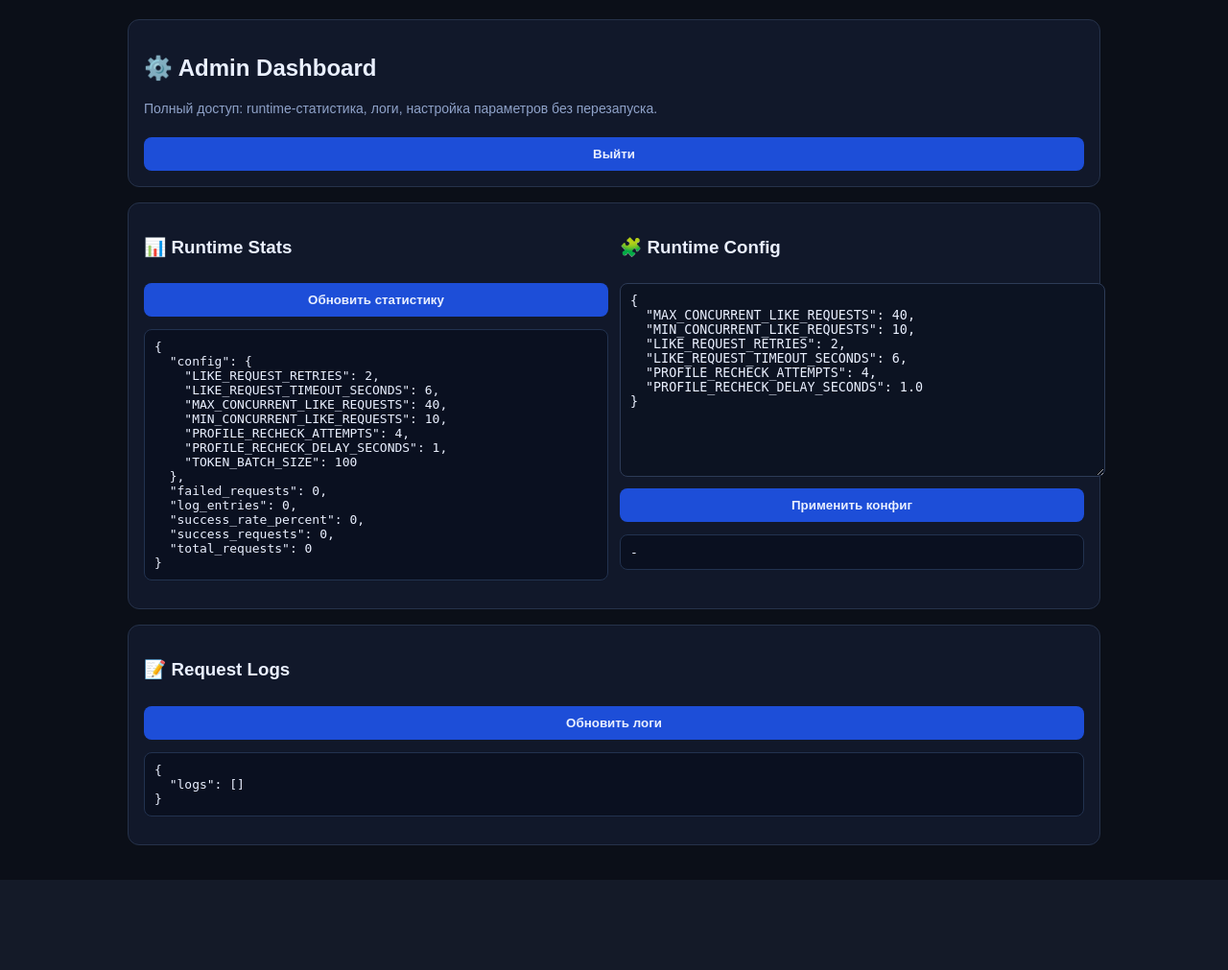
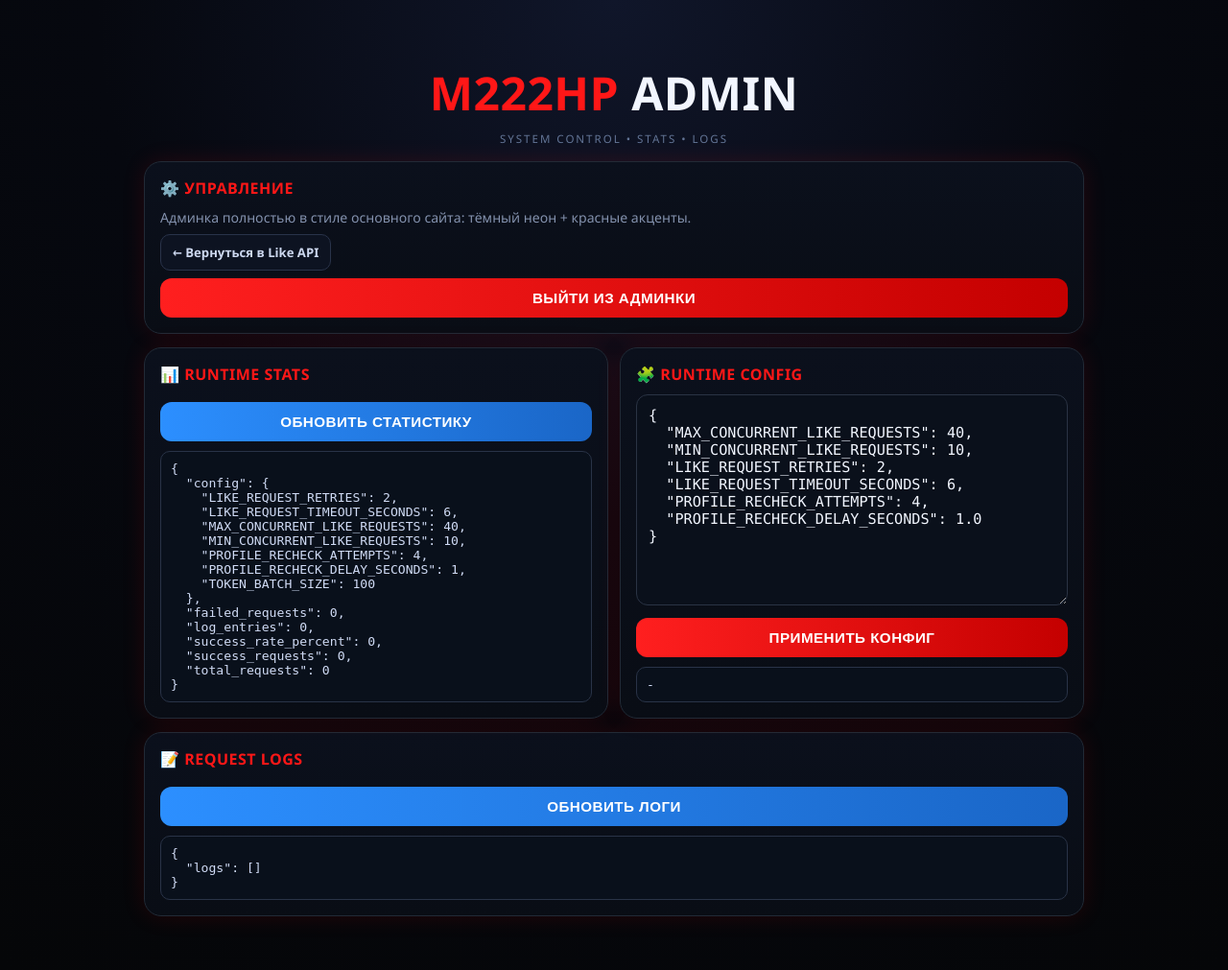
Before and after one commit to nursailauov/like, a Flask app: page /admin in a window 1280 px wide. Shown: the whole page at 96% size. Before the commit the page ends 917 px from the top, so only its background shows below. Run offline with Flask 3, Linux system fonts and the light colour scheme; the visitor is signed in with stand-in values (Sample User, id 1); data that the repository does not hold is empty.

Commit message:
Restyle admin panel to match main neon dark theme

```diff
--- a/templates/admin.html
+++ b/templates/admin.html
@@ -3,45 +3,182 @@
 <head>
   <meta charset="UTF-8" />
   <meta name="viewport" content="width=device-width, initial-scale=1" />
-  <title>Admin Panel</title>
+  <title>M222HP • Admin</title>
   <style>
-    body { font-family: Arial, sans-serif; background:#0b0f18; color:#eaf0ff; margin:0; padding:20px; }
-    .card { max-width: 980px; margin: 0 auto 16px; background:#11182a; border:1px solid #26324a; border-radius:12px; padding:16px; }
-    input, button, textarea { width:100%; margin-top:8px; padding:10px; border-radius:8px; border:1px solid #2d3b57; background:#0c1322; color:#eaf0ff; }
-    button { cursor:pointer; background:#1d4ed8; border:0; font-weight:700; }
-    pre { white-space:pre-wrap; background:#0a1020; border:1px solid #22324f; border-radius:8px; padding:10px; max-height:380px; overflow:auto; }
-    .row { display:grid; grid-template-columns:1fr 1fr; gap:12px; }
-    .muted { color:#8fa2c9; font-size:14px; }
+    :root {
+      --bg: #050608;
+      --line: #222a36;
+      --red: #ff1717;
+      --red-soft: rgba(255, 20, 20, 0.28);
+      --blue: #2f8fff;
+      --text: #f2f6ff;
+      --muted: #8391ad;
+      --card: linear-gradient(180deg, #0b101c, #090d15);
+    }
+
+    * { box-sizing: border-box; }
+
+    body {
+      margin: 0;
+      min-height: 100vh;
+      font-family: "Segoe UI", Tahoma, Geneva, Verdana, sans-serif;
+      color: var(--text);
+      background: radial-gradient(circle at top, #10162a 0%, #06080f 45%, var(--bg) 100%);
+      padding: 24px 14px 42px;
+    }
+
+    .shell { width: min(980px, 100%); margin: 40px auto 0; }
+
+    .brand { text-align: center; margin-bottom: 16px; }
+    .brand h1 {
+      margin: 0;
+      font-size: clamp(1.9rem, 4.5vw, 3rem);
+      font-weight: 900;
+      letter-spacing: 0.5px;
+      text-transform: uppercase;
+    }
+    .brand h1 span { color: var(--red); }
+    .brand p {
+      margin: 8px 0 0;
+      color: #637596;
+      text-transform: uppercase;
+      letter-spacing: 2px;
+      font-size: 0.72rem;
+    }
+
+    .panel {
+      background: var(--card);
+      border: 1px solid var(--line);
+      border-radius: 18px;
+      padding: 16px;
+      box-shadow: 0 0 24px rgba(255, 0, 0, 0.12);
+      margin-bottom: 14px;
+    }
+
+    .title {
+      margin: 0 0 10px;
+      text-transform: uppercase;
+      font-size: 1rem;
+      letter-spacing: 0.5px;
+      color: var(--red);
+      font-weight: 900;
+    }
+
+    .muted { color: var(--muted); font-size: .88rem; margin: 0; }
+
+    label { display:block; font-size:.85rem; color:#9ab0d6; margin: 6px 0; }
+
+    input, button, textarea {
+      width: 100%;
+      border-radius: 12px;
+      border: 1px solid #2a3344;
+      background: #0a101b;
+      color: var(--text);
+      padding: 12px;
+      font-size: 0.95rem;
+      outline: none;
+    }
+
+    textarea { min-height: 220px; font-family: ui-monospace, SFMono-Regular, Menlo, monospace; }
+
+    .btn {
+      border: 0;
+      margin-top: 8px;
+      text-transform: uppercase;
+      font-weight: 900;
+      letter-spacing: 0.45px;
+      cursor: pointer;
+      color: #fff;
+      background: linear-gradient(90deg, #ff1f1f, #c40000);
+    }
+
+    .btn.secondary { background: linear-gradient(90deg, #2c8fff, #1a66c7); }
+
+    .grid {
+      display: grid;
+      grid-template-columns: 1fr 1fr;
+      gap: 12px;
+    }
+
+    pre {
+      margin: 10px 0 0;
+      background: #09101b;
+      border: 1px solid #293347;
+      border-radius: 10px;
+      color: #d0dbf5;
+      padding: 10px;
+      font-size: 0.82rem;
+      max-height: 340px;
+      overflow: auto;
+      white-space: pre-wrap;
+      word-break: break-word;
+    }
+
+    .top-actions {
+      display:flex;
+      gap:10px;
+      flex-wrap:wrap;
+      margin-top:8px;
+    }
+
+    .top-actions a {
+      text-decoration:none;
+      color:#cdd8ef;
+      border:1px solid #29334a;
+      border-radius:10px;
+      padding:9px 12px;
+      background:#0d1321;
+      font-size:.82rem;
+      font-weight:700;
+    }
+
+    .error { color:#ff8f8f; margin-top:8px; }
+
+    @media (max-width: 780px) {
+      .grid { grid-template-columns: 1fr; }
+    }
   </style>
 </head>
 <body>
+  <main class="shell">
+    <header class="brand">
+      <h1><span>M222HP</span> Admin</h1>
+      <p>System Control • Stats • Logs</p>
+    </header>
+
     {% if not is_admin %}
-  <section class="card" style="max-width:500px;">
-    <h2>🔐 Admin Login</h2>
+      <section class="panel" style="max-width:520px;margin:0 auto;">
+        <h2 class="title">🔐 Admin Login</h2>
         <form method="post" action="/admin">
-      <label>Admin пароль</label>
-      <input type="password" name="password" placeholder="Введите спец пароль" required>
-      <button type="submit">Войти</button>
-      {% if error %}<p style="color:#ff8f8f">{{ error }}</p>{% endif %}
+          <label>Спец админ пароль</label>
+          <input type="password" name="password" placeholder="Введите пароль" required>
+          <button class="btn" type="submit">Войти в панель</button>
+          {% if error %}<div class="error">{{ error }}</div>{% endif %}
         </form>
-    <p class="muted">Пароль задаётся через переменную окружения <code>ADMIN_PASSWORD</code>.</p>
+        <p class="muted" style="margin-top:10px;">Пароль берётся из переменной окружения <code>ADMIN_PASSWORD</code>.</p>
       </section>
     {% else %}
-  <section class="card">
-    <h2>⚙️ Admin Dashboard</h2>
-    <p class="muted">Полный доступ: runtime-статистика, логи, настройка параметров без перезапуска.</p>
-    <form method="post" action="/admin/logout"><button type="submit">Выйти</button></form>
+      <section class="panel">
+        <h2 class="title">⚙️ Управление</h2>
+        <p class="muted">Админка полностью в стиле основного сайта: тёмный неон + красные акценты.</p>
+        <div class="top-actions">
+          <a href="/">← Вернуться в Like API</a>
+        </div>
+        <form method="post" action="/admin/logout">
+          <button class="btn" type="submit">Выйти из админки</button>
+        </form>
       </section>
 
-  <section class="card row">
-    <div>
-      <h3>📊 Runtime Stats</h3>
-      <button id="refreshStats">Обновить статистику</button>
+      <section class="grid">
+        <div class="panel">
+          <h3 class="title">📊 Runtime Stats</h3>
+          <button id="refreshStats" class="btn secondary" type="button">Обновить статистику</button>
           <pre id="statsOut">Загрузка...</pre>
         </div>
-    <div>
-      <h3>🧩 Runtime Config</h3>
-      <textarea id="configInput" rows="12">{
+
+        <div class="panel">
+          <h3 class="title">🧩 Runtime Config</h3>
+          <textarea id="configInput">{
   "MAX_CONCURRENT_LIKE_REQUESTS": 40,
   "MIN_CONCURRENT_LIKE_REQUESTS": 10,
   "LIKE_REQUEST_RETRIES": 2,
@@ -49,14 +186,14 @@
   "PROFILE_RECHECK_ATTEMPTS": 4,
   "PROFILE_RECHECK_DELAY_SECONDS": 1.0
 }</textarea>
-      <button id="applyConfig">Применить конфиг</button>
+          <button id="applyConfig" class="btn" type="button">Применить конфиг</button>
           <pre id="configOut">-</pre>
         </div>
       </section>
 
-  <section class="card">
-    <h3>📝 Request Logs</h3>
-    <button id="refreshLogs">Обновить логи</button>
+      <section class="panel">
+        <h3 class="title">📝 Request Logs</h3>
+        <button id="refreshLogs" class="btn secondary" type="button">Обновить логи</button>
         <pre id="logsOut">Загрузка...</pre>
       </section>
 
@@ -97,5 +234,6 @@
         loadLogs();
       </script>
     {% endif %}
+  </main>
 </body>
 </html>
```
Lines whose indentation alone changed are shown as unchanged.
